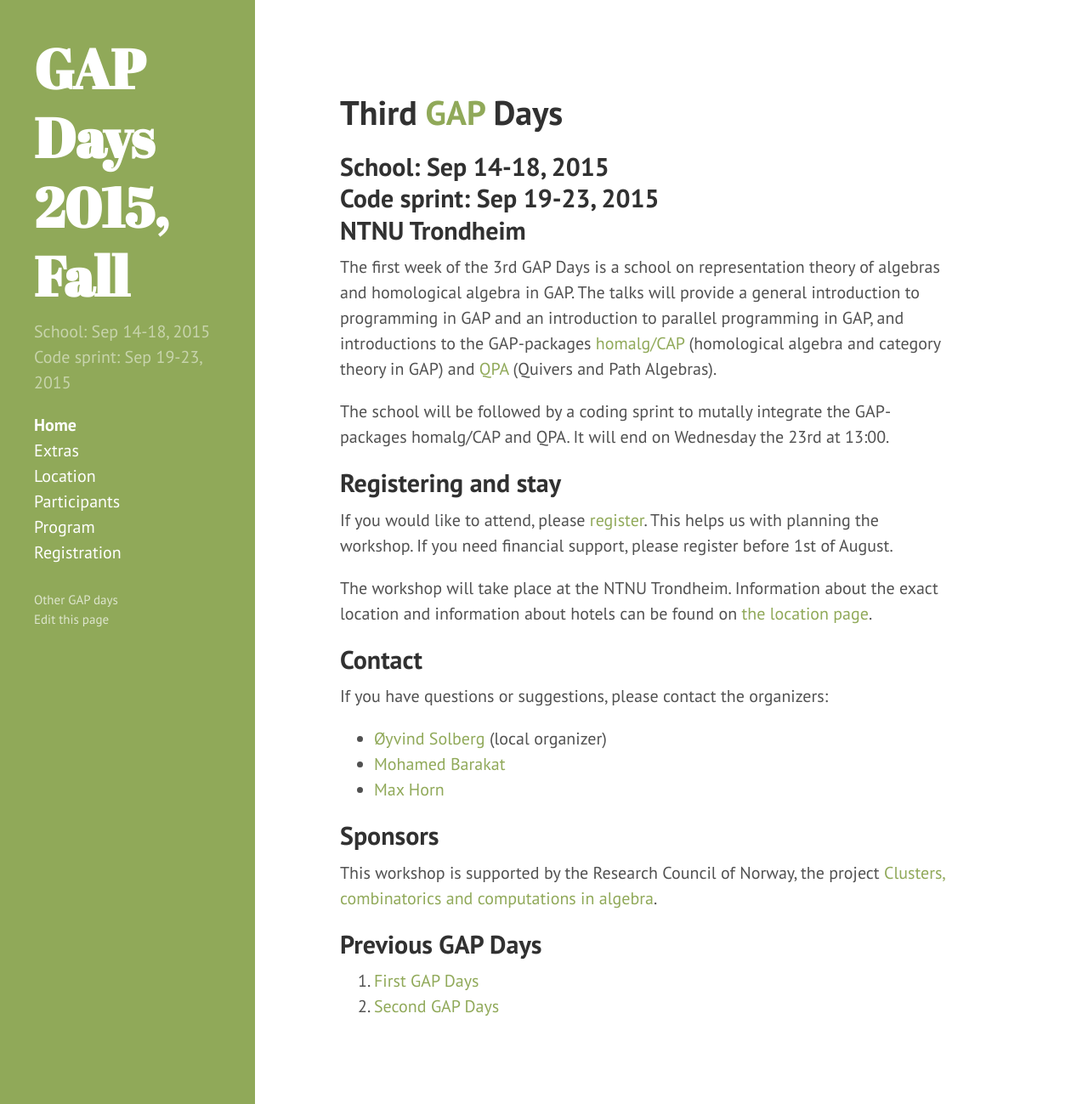
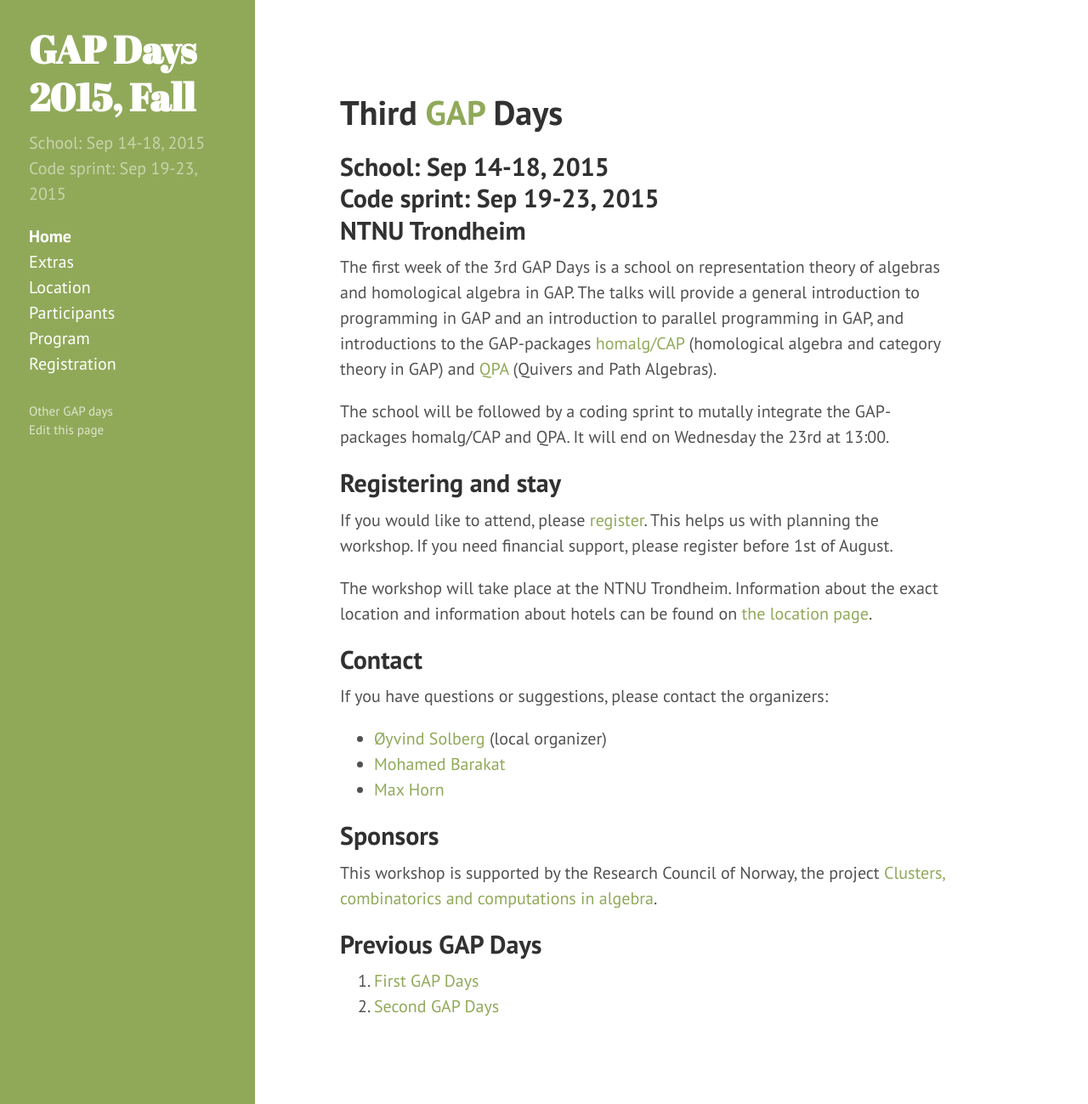
Before and after one commit to gapdays/gapdays2015-fall, a Jekyll site: the page built from index.md, in a window 1280 px wide and 1299 px high. Shown: the whole window at 85% size. Built offline with Jekyll 4.4.1, drawn with Linux system fonts in a browser that asks for light colours; Markdown is read by kramdown in place of the engine named in the settings.

Commit message:
Fix sidebar font size (again)

```diff
--- a/public/css/hyde.css
+++ b/public/css/hyde.css
@@ -55,7 +55,7 @@ html {
 
 .sidebar {
   text-align: center;
-  padding: 2rem 1rem;
+  padding: 1.5rem 0.7rem;
   color: rgba(255,255,255,.5);
   background-color: #202020;
 }
@@ -80,7 +80,7 @@ html {
   color: #fff;
   margin-top: 0;
   font-family: "Abril Fatface", serif;
-  font-size: 3.25rem;
+  font-size: 2.25rem;
 }
 
 /* Sidebar nav */
```
